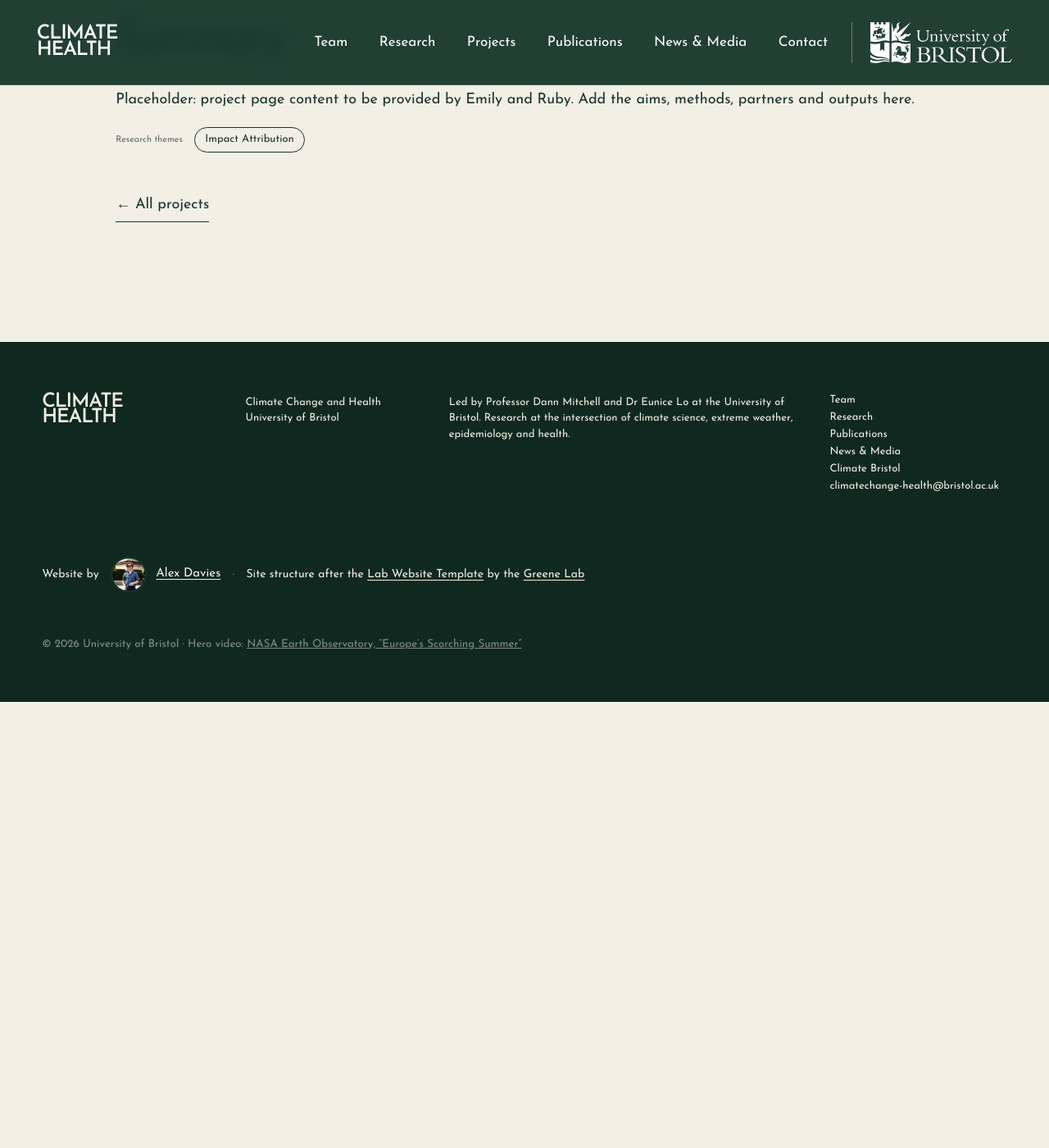
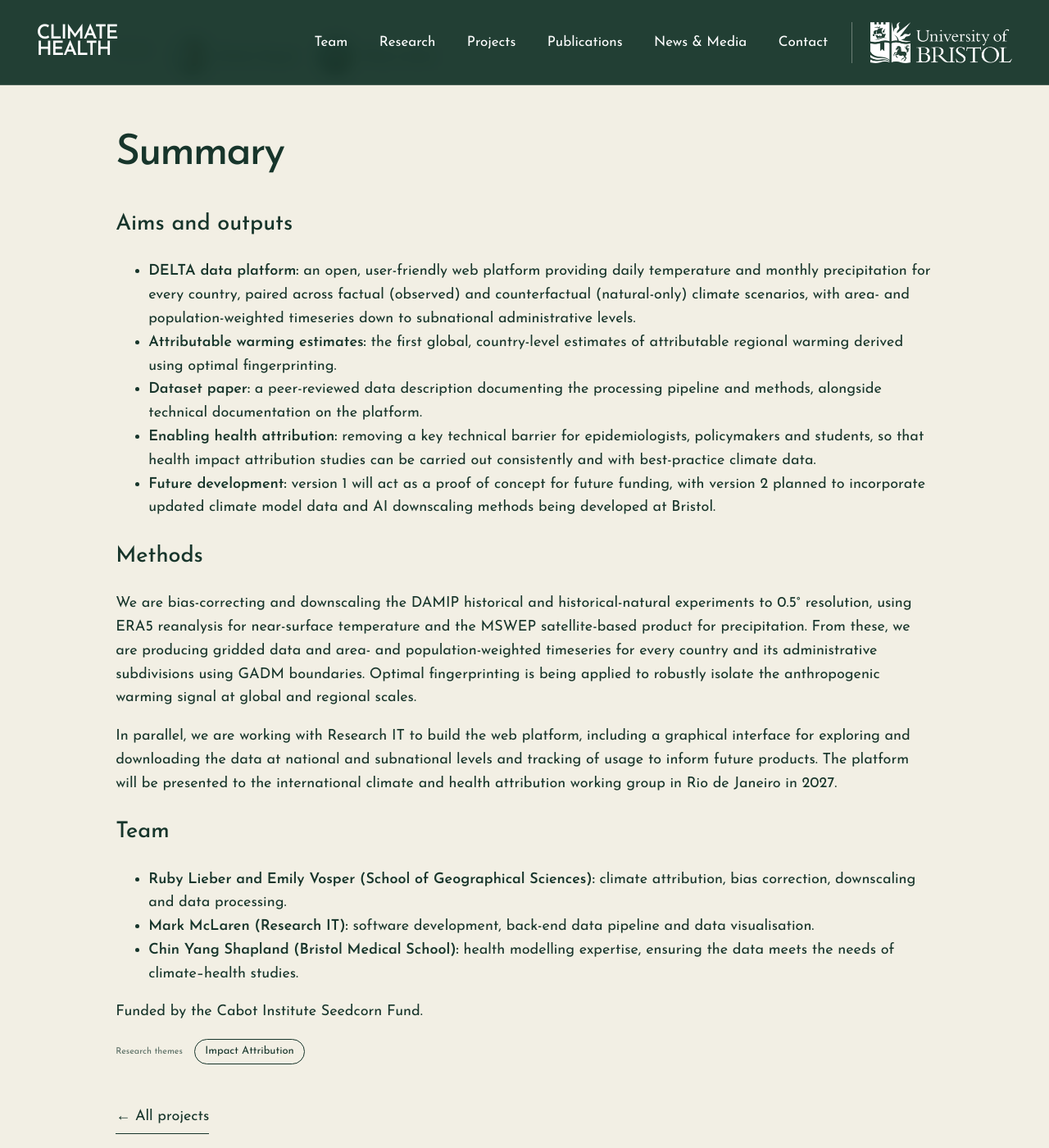
Before and after one commit to alexodavies/bristol-climate-health-page, a Jekyll site: the page built from _projects/delta.md, in a window 1280 px wide and 1400 px high, scrolled down 622 px. Shown: the whole window at 82% size. Built offline with Jekyll 4.4.1, drawn with Linux system fonts in a browser that asks for light colours; before the commit the page ends 1478 px from its top, so only the background shows below that; some of the changed text lies outside the part shown.

Commit message:
Revise DELTA project details and summary
Updated project summary and added detailed aims, methods, and team information for the DELTA project.

```diff
--- a/_projects/delta.md
+++ b/_projects/delta.md
@@ -3,7 +3,7 @@
 tag: Funded project
 themes: [attribution]
 image: /assets/images/water.jpg
-summary: Placeholder. Replace with a one-sentence summary of DELTA.
+summary: Downscaled Ensemble for Local-scale Trend Attribution. An open data platform that provides bias-corrected, downscaled temperature and precipitation timeseries for every country, under both observed and counterfactual (no human influence) climates, so that health researchers can carry out climate change attribution studies without having to process climate model data themselves.
 link:                  # optional external page; shown as a button on the project page
 link_text: Project website →
 status: current        # current or completed
@@ -16,4 +16,24 @@
 outputs: []           # e.g. [{title: Paper title, url: https://doi.org/..., note: Journal 2026}]
 photos: []            # e.g. [{image: /assets/images/my-photo.jpg, caption: A caption}]
 ---
-Placeholder: project page content to be provided by Emily and Ruby. Add the aims, methods, partners and outputs here.
+## Aims and outputs
+
+- **DELTA data platform:** an open, user-friendly web platform providing daily temperature and monthly precipitation for every country, paired across factual (observed) and counterfactual (natural-only) climate scenarios, with area- and population-weighted timeseries down to subnational administrative levels.
+- **Attributable warming estimates:** the first global, country-level estimates of attributable regional warming derived using optimal fingerprinting.
+- **Dataset paper:** a peer-reviewed data description documenting the processing pipeline and methods, alongside technical documentation on the platform.
+- **Enabling health attribution:** removing a key technical barrier for epidemiologists, policymakers and students, so that health impact attribution studies can be carried out consistently and with best-practice climate data.
+- **Future development:** version 1 will act as a proof of concept for future funding, with version 2 planned to incorporate updated climate model data and AI downscaling methods being developed at Bristol.
+
+## Methods
+
+We are bias-correcting and downscaling the DAMIP historical and historical-natural experiments to 0.5° resolution, using ERA5 reanalysis for near-surface temperature and the MSWEP satellite-based product for precipitation. From these, we are producing gridded data and area- and population-weighted timeseries for every country and its administrative subdivisions using GADM boundaries. Optimal fingerprinting is being applied to robustly isolate the anthropogenic warming signal at global and regional scales.
+
+In parallel, we are working with Research IT to build the web platform, including a graphical interface for exploring and downloading the data at national and subnational levels and tracking of usage to inform future products. The platform will be presented to the international climate and health attribution working group in Rio de Janeiro in 2027.
+
+## Team
+
+- **Ruby Lieber and Emily Vosper (School of Geographical Sciences):** climate attribution, bias correction, downscaling and data processing.
+- **Mark McLaren (Research IT):** software development, back-end data pipeline and data visualisation.
+- **Chin Yang Shapland (Bristol Medical School):** health modelling expertise, ensuring the data meets the needs of climate–health studies.
+
+Funded by the Cabot Institute Seedcorn Fund.
```
